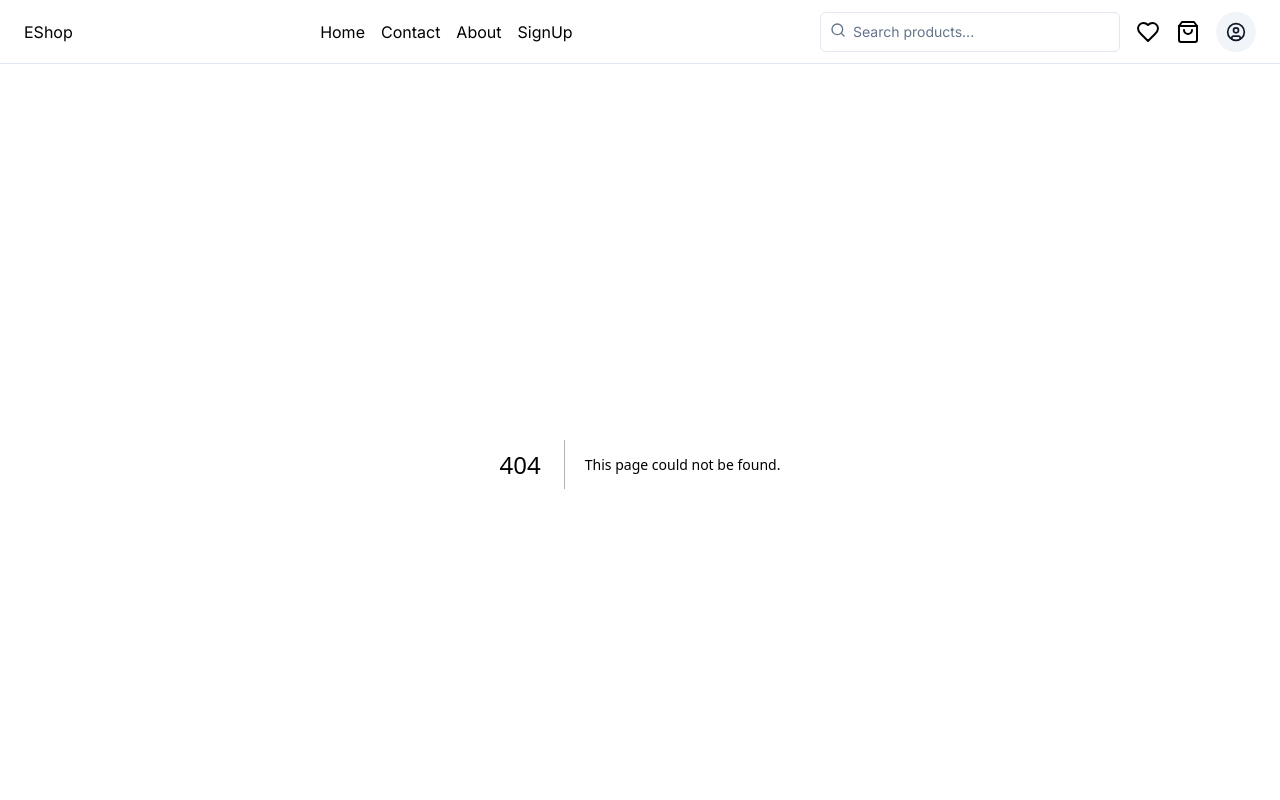
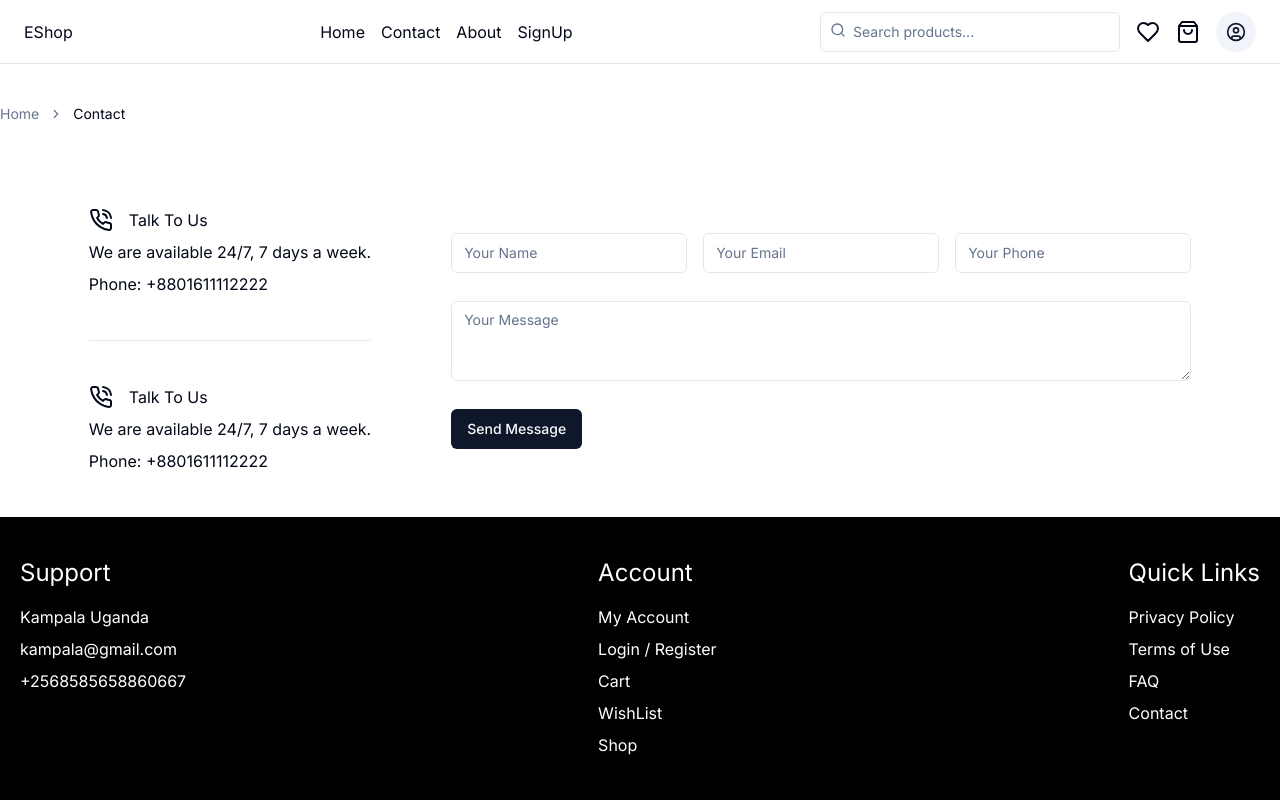
Before and after one commit to isiagi/shop, a Next.js app: page /contact in a window 1280 px wide. Before the commit this address had no page. Shown: the top 800 px of the page. Built offline with nearby package versions, Linux system fonts and the light colour scheme.

Commit message:
chore: Add contact

```diff
--- /dev/null
+++ b/app/about/page.js
@@ -0,0 +1,85 @@
+import React from "react";
+import {
+  Breadcrumb,
+  BreadcrumbItem,
+  BreadcrumbLink,
+  BreadcrumbList,
+  BreadcrumbPage,
+  BreadcrumbSeparator,
+} from "@/components/ui/breadcrumb";
+import Image from "next/image";
+
+import ServiceBanner from "../ui/banner/ServiceBanner";
+import { Linkedin, LucideInstagram, X } from "lucide-react";
+
+function page() {
+  return (
+    <div className="px-5">
+      <div>
+        <Breadcrumb className="pt-10 pb-10">
+          <BreadcrumbList>
+            <BreadcrumbItem>
+              <BreadcrumbLink href="/">Home</BreadcrumbLink>
+            </BreadcrumbItem>
+            <BreadcrumbSeparator />
+            <BreadcrumbItem>
+              <BreadcrumbPage>About</BreadcrumbPage>
+            </BreadcrumbItem>
+          </BreadcrumbList>
+        </Breadcrumb>
+      </div>
+      <div className="grid grid-cols-fluid gap-4 place-items-center">
+        <div className="text-center">
+          <h2 className="text-2xl">Our Story</h2>
+
+          <p>
+            Launced in 2015, Exclusive is South Asia’s premier online shopping
+            makterplace with an active presense in Bangladesh. Supported by wide
+            range of tailored marketing, data and service solutions, Exclusive
+            has 10,500 sallers and 300 brands and serves 3 millioons customers
+            across the region.
+          </p>
+
+          <p>
+            Exclusive has more than 1 Million products to offer, growing at a
+            very fast. Exclusive offers a diverse assotment in categories
+            ranging from consumer.
+          </p>
+        </div>
+        <div>
+          <Image
+            src="https://images.unsplash.com/photo-1517472292914-9570a594783b?w=500&auto=format&fit=crop&q=60&ixlib=rb-4.0.3&ixid=M3wxMjA3fDB8MHxzZWFyY2h8MTZ8fGNsb3RofGVufDB8fDB8fHww"
+            alt="nextui"
+            width={0}
+            height={0}
+            sizes="100vw"
+            className=" w-full h-[400px] object-cover object-center"
+          />
+        </div>
+      </div>
+      <ServiceBanner />
+      <div className="grid grid-cols-fluid gap-4 py-10">
+        {Array.from({ length: 4 }).map((_, index) => (
+          <div key={index}>
+            <Image
+              src="https://images.unsplash.com/photo-1517472292914-9570a594783b?w=500&auto=format&fit=crop&q=60&ixlib=rb-4.0.3&ixid=M3wxMjA3fDB8MHxzZWFyY2h8MTZ8fGNsb3RofGVufDB8fDB8fHww"
+              alt="nextui"
+              width={0}
+              height={0}
+              sizes="100vw"
+              className=" w-full h-[250px] object-cover object-center"
+            />
+            <h2 className="text-xl">Tom</h2>
+            <p className="text-sm py-2">CEO</p>
+            <div className="flex gap-2 items-center">
+              <LucideInstagram />
+              <Linkedin />
+            </div>
+          </div>
+        ))}
+      </div>
+    </div>
+  );
+}
+
+export default page;
--- /dev/null
+++ b/app/contact/page.js
@@ -0,0 +1,68 @@
+import React from "react";
+import {
+  Breadcrumb,
+  BreadcrumbItem,
+  BreadcrumbLink,
+  BreadcrumbList,
+  BreadcrumbPage,
+  BreadcrumbSeparator,
+} from "@/components/ui/breadcrumb";
+import { PhoneCall } from "lucide-react";
+import { Button } from "@/components/ui/button";
+import { Input } from "@/components/ui/input";
+import { Textarea } from "@/components/ui/textarea";
+
+function page() {
+  return (
+    <div>
+      <div>
+        <Breadcrumb className="pt-10 pb-10">
+          <BreadcrumbList>
+            <BreadcrumbItem>
+              <BreadcrumbLink href="/">Home</BreadcrumbLink>
+            </BreadcrumbItem>
+            <BreadcrumbSeparator />
+            <BreadcrumbItem>
+              <BreadcrumbPage>Contact</BreadcrumbPage>
+            </BreadcrumbItem>
+          </BreadcrumbList>
+        </Breadcrumb>
+      </div>
+      <div className="flex items-center justify-center gap-20 py-10">
+        <div className="leading-loose">
+          <div className="flex items-center gap-4">
+            <PhoneCall />
+            <h3>Talk To Us</h3>
+          </div>
+          <p>We are available 24/7, 7 days a week.</p>
+          <p>Phone: +8801611112222</p>
+
+          <hr className="my-10" />
+
+          <div className="flex items-center gap-4">
+            <PhoneCall />
+            <h3>Talk To Us</h3>
+          </div>
+          <p>We are available 24/7, 7 days a week.</p>
+          <p>Phone: +8801611112222</p>
+        </div>
+        <div>
+          <form>
+            <div className="grid md:grid-cols-3 gap-4">
+              <Input placeholder="Your Name" />
+              <Input placeholder="Your Email" />
+              <Input placeholder="Your Phone" />
+            </div>
+            <div className="my-7">
+              <Textarea placeholder="Your Message" />
+            </div>
+
+            <Button type="submit">Send Message</Button>
+          </form>
+        </div>
+      </div>
+    </div>
+  );
+}
+
+export default page;
--- a/app/ui/nav/Nav.js
+++ b/app/ui/nav/Nav.js
@@ -29,9 +29,15 @@ export default function Home() {
           <h1 className="hidden md:block">EShop</h1>
 
           <ul className=" hidden md:flex gap-4">
-            <li>Home</li>
-            <li>Contact</li>
-            <li>About</li>
+            <Link href="/">
+              <li>Home</li>
+            </Link>
+            <Link href={"/contact"}>
+              <li>Contact</li>
+            </Link>
+            <Link href={"/about"}>
+              <li>About</li>
+            </Link>
             <li>SignUp</li>
           </ul>
 
--- /dev/null
+++ b/components/ui/textarea.jsx
@@ -0,0 +1,18 @@
+import * as React from "react"
+
+import { cn } from "@/lib/utils"
+
+const Textarea = React.forwardRef(({ className, ...props }, ref) => {
+  return (
+    (<textarea
+      className={cn(
+        "flex min-h-[80px] w-full rounded-md border border-input bg-background px-3 py-2 text-sm ring-offset-background placeholder:text-muted-foreground focus-visible:outline-none focus-visible:ring-2 focus-visible:ring-ring focus-visible:ring-offset-2 disabled:cursor-not-allowed disabled:opacity-50",
+        className
+      )}
+      ref={ref}
+      {...props} />)
+  );
+})
+Textarea.displayName = "Textarea"
+
+export { Textarea }
```
